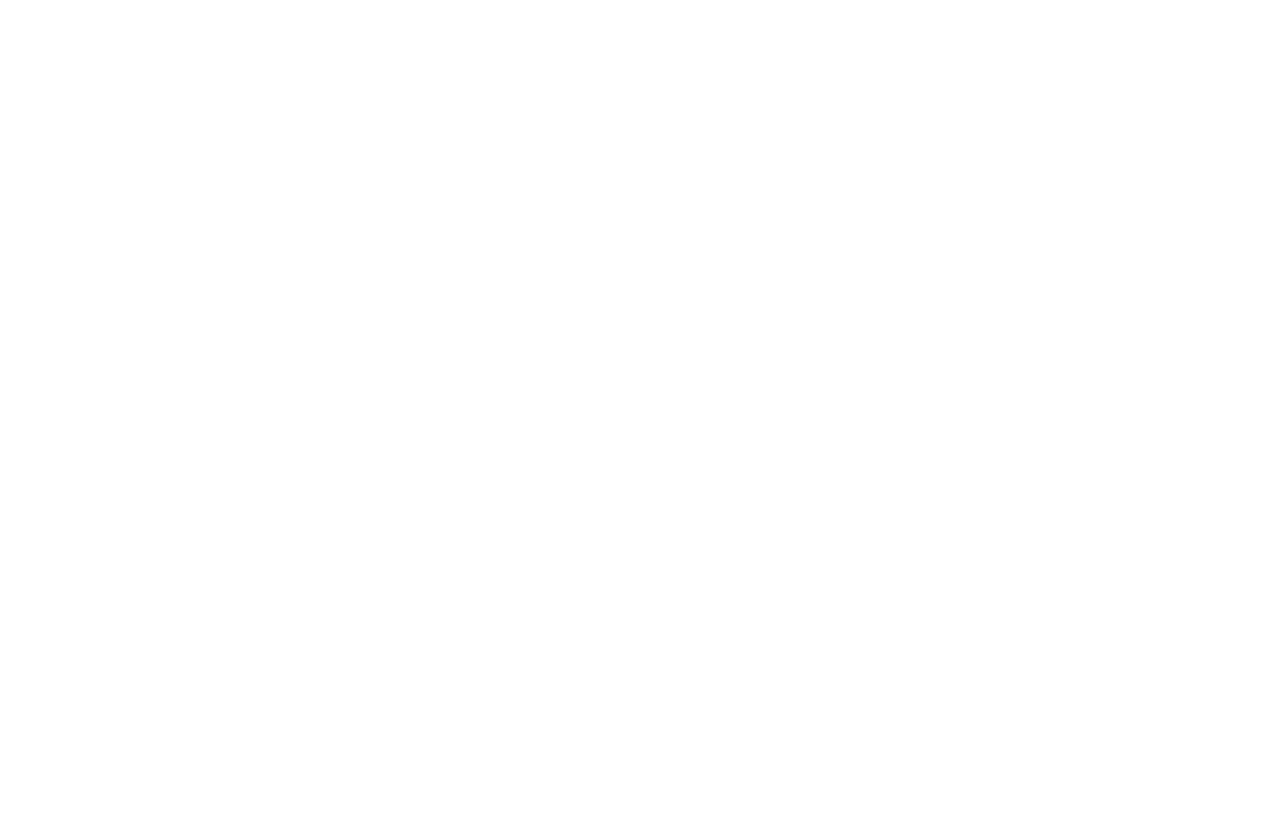
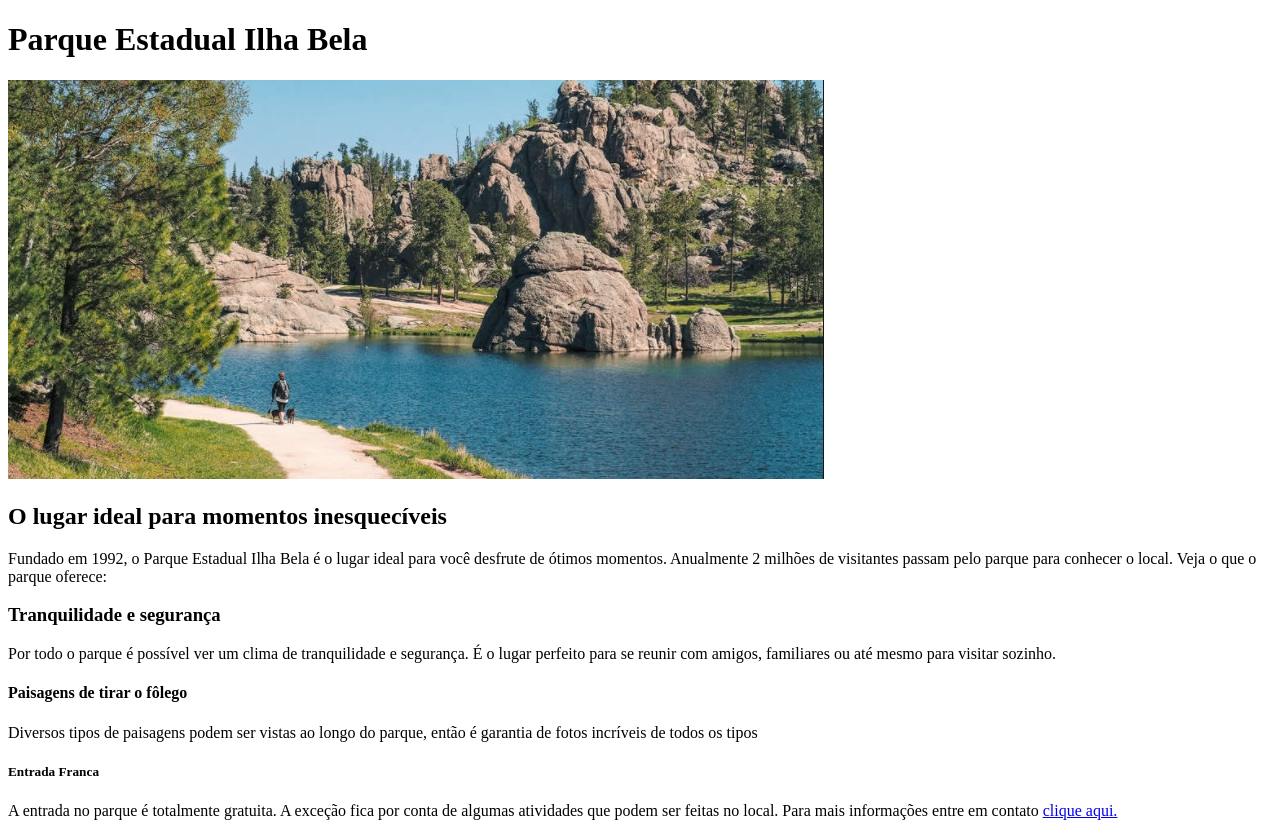
Before and after one commit to Ramon027/html-dvm, a plain HTML site: page projeto01/index.html in a window 1280 px wide. Before the commit the page ends 800 px from the top, so only its background shows below. Drawn offline with Linux system fonts and the light colour scheme.

Commit message:
finalizado

```diff
--- a/projeto01/index.html
+++ b/projeto01/index.html
@@ -3,9 +3,32 @@
 <head>
     <meta charset="UTF-8">
     <meta name="viewport" content="width=device-width, initial-scale=1.0">
-    <title>Projeto 01</title>
+    <title>Parque Estadual Ilha bela</title>
 </head>
 <body>
+    <div>
+       <h1>Parque Estadual Ilha Bela</h1>
+       <img src="imagens/parque-ilha-bela.jpg" alt="parque-ilha-bela">
+
+       <h2>O lugar ideal para momentos inesquecíveis</h2>
+       <p> Fundado em 1992, o Parque Estadual Ilha Bela é o lugar ideal para você desfrute de ótimos momentos. Anualmente 2 milhões de visitantes passam pelo parque para conhecer o local. Veja o que o parque oferece:</p>
+
+    </div>
+
+    <div>
+        <h3>Tranquilidade e segurança</h3>
+        <p>Por todo o parque é possível ver um clima de tranquilidade e segurança. É o lugar perfeito para se reunir com amigos, familiares ou até mesmo para visitar sozinho.</p>
+    </div>
+    <div>
+        <h4>Paisagens de tirar o fôlego</h4>
+        <p>Diversos tipos de paisagens podem ser vistas ao longo do parque, então é garantia de fotos incríveis de todos os tipos</p>
+    </div>
+    <div>
+        <h5>Entrada Franca</h5>
+        <p>
+            A entrada no parque é totalmente gratuita. A exceção fica por conta de algumas atividades que podem ser feitas no local. Para mais informações entre em contato <a href="tel:+5521999999999 ">clique aqui.</a>
+        </p>
+    </div>
 
 </body>
 </html>
```
